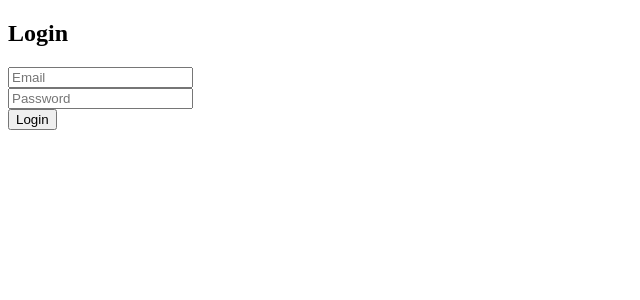
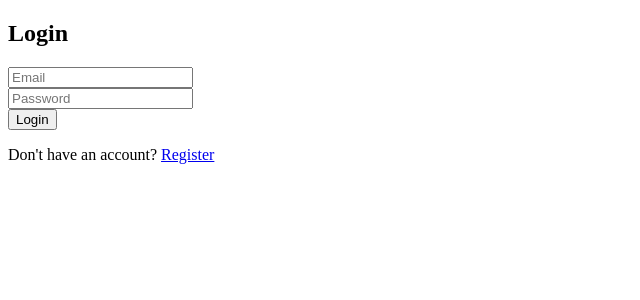
Before and after one commit to ShantanuisCoding/Sweet-shop-management, a React app in the folder frontend/: page / in a window 1280 px wide. Shown: the top 300 px of the page, without its empty margins (0-640 px from the left). Built offline with nearby package versions, Linux system fonts and the light colour scheme; the HTML template or start-up script is replaced by a standard one.

Commit message:
feat: add link from login to register

```diff
--- a/frontend/src/pages/Login.jsx
+++ b/frontend/src/pages/Login.jsx
@@ -1,5 +1,5 @@
 import { useState } from "react";
-import { useNavigate } from "react-router-dom";
+import { useNavigate, Link } from "react-router-dom";
 import api from "../api";
 import { useAuth } from "../auth/useAuth";
 
@@ -22,8 +22,6 @@ export default function Login() {
       });
 
       login(response.data.access_token);
-
-      // ✅ redirect after successful login
       navigate("/dashboard");
     } catch (err) {
       setError("Invalid email or password");
@@ -59,6 +57,11 @@ export default function Login() {
       </form>
 
       {error && <p style={{ color: "red" }}>{error}</p>}
+
+      {/* ✅ navigation only */}
+      <p>
+        Don&apos;t have an account? <Link to="/register">Register</Link>
+      </p>
     </div>
   );
 }
```
